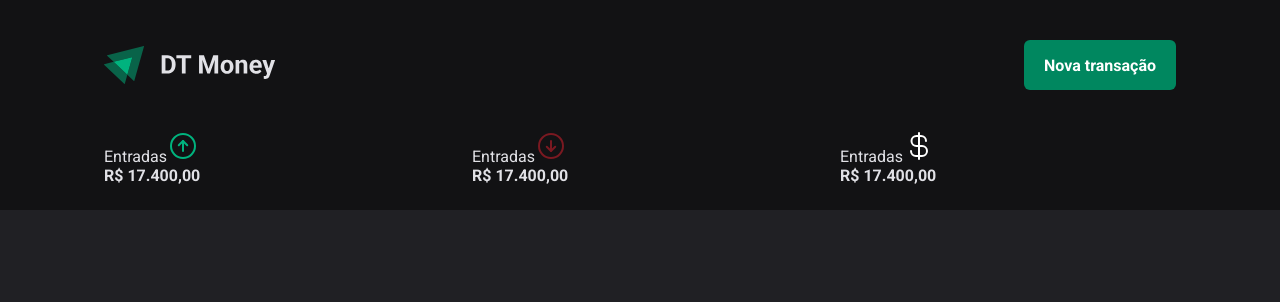
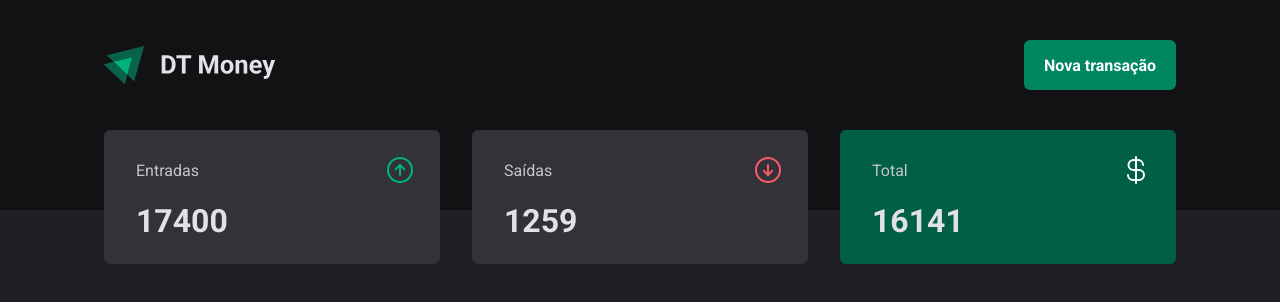
Before and after one commit to AndersonNascimentoAFSN/03-dt-money, a React (Vite) app: page / in a window 1280 px wide. Shown: the top 302 px of the page. Built offline with nearby package versions, Linux system fonts and the light colour scheme.

Commit message:
add DashboardCard component

```diff
--- a/src/components/Dashboard/DashboardCard/index.tsx
+++ b/src/components/Dashboard/DashboardCard/index.tsx
@@ -6,16 +6,23 @@ interface DashboardCardProps {
   Icon: React.ForwardRefExoticComponent<
     IconProps & React.RefAttributes<SVGSVGElement>
   >;
+  title: string;
+  amount: number;
 }
 
-export function DashboardCard({ Icon, type }: DashboardCardProps) {
+export function DashboardCard({
+  Icon,
+  type,
+  title,
+  amount,
+}: DashboardCardProps) {
   return (
-    <DashboardCardContainer>
+    <DashboardCardContainer type={type}>
       <Header type={type}>
-        <Title>Entradas</Title>
+        <Title>{title}</Title>
         <Icon />
       </Header>
-      <Amount>R$ 17.400,00</Amount>
+      <Amount>{amount}</Amount>
     </DashboardCardContainer>
   );
 }
--- a/src/components/Dashboard/DashboardCard/styles.ts
+++ b/src/components/Dashboard/DashboardCard/styles.ts
@@ -1,19 +1,33 @@
 import styled, { css } from "styled-components";
 
 type type = "Entries" | "Exit" | "Total";
+
 interface HeaderProps {
+  type: type;
+}
+
+interface DashboardCard {
   type: type;
 }
 
 const colorTypeIcon = {
   Entries: "green-300",
-  Exit: "red-700",
+  Exit: "red-300",
   Total: "white",
 } as const;
 
-export const DashboardCardContainer = styled.div``;
+export const DashboardCardContainer = styled.div<DashboardCard>`
+  background-color: ${({ theme, type }) => type === 'Total' ? theme["green-700"] : theme["gray-600"]};
+  border-radius: 6px;
+  padding: 1.5rem 1.5rem 1.5rem 2rem;
+`;
 
 export const Header = styled.header<HeaderProps>`
+  display: flex;
+  align-items: center;
+  justify-content: space-between;
+  color: ${({ theme }) => theme["gray-300"]};
+
   svg {
     font-size: 32px;
     color: ${({ type, theme }) => theme[colorTypeIcon[type]]};
@@ -38,6 +52,12 @@ export const Header = styled.header<HeaderProps>`
   }
 `;
 
-export const Title = styled.span``;
+export const Title = styled.span`
 
-export const Amount = styled.strong``;
+`;
+
+export const Amount = styled.strong`
+  display: block;
+  margin-top: 1rem;
+  font-size: 2rem;
+`;
--- a/src/components/Dashboard/index.tsx
+++ b/src/components/Dashboard/index.tsx
@@ -12,12 +12,14 @@ interface Dashboard {
     IconProps & React.RefAttributes<SVGSVGElement>
   >;
   type: "Entries" | "Exit" | "Total";
+  title: string;
+  amount: number;
 }
 
 const dashboardsList: Dashboard[] = [
-  { Icon: ArrowCircleUp, type: "Entries" },
-  { Icon: ArrowCircleDown, type: "Exit" },
-  { Icon: CurrencyDollar, type: "Total" },
+  { Icon: ArrowCircleUp, type: "Entries", title: 'Entradas', amount: 17400 },
+  { Icon: ArrowCircleDown, type: "Exit", title: 'Saídas', amount: 1259 },
+  { Icon: CurrencyDollar, type: "Total", title: 'Total', amount: 16141 },
 ];
 
 export function Dashboard() {
@@ -28,6 +30,8 @@ export function Dashboard() {
           key={dashboard.type}
           Icon={dashboard.Icon}
           type={dashboard.type}
+          title={dashboard.title}
+          amount={dashboard.amount}
         />
       ))}
     </DashboardContainer>
```
